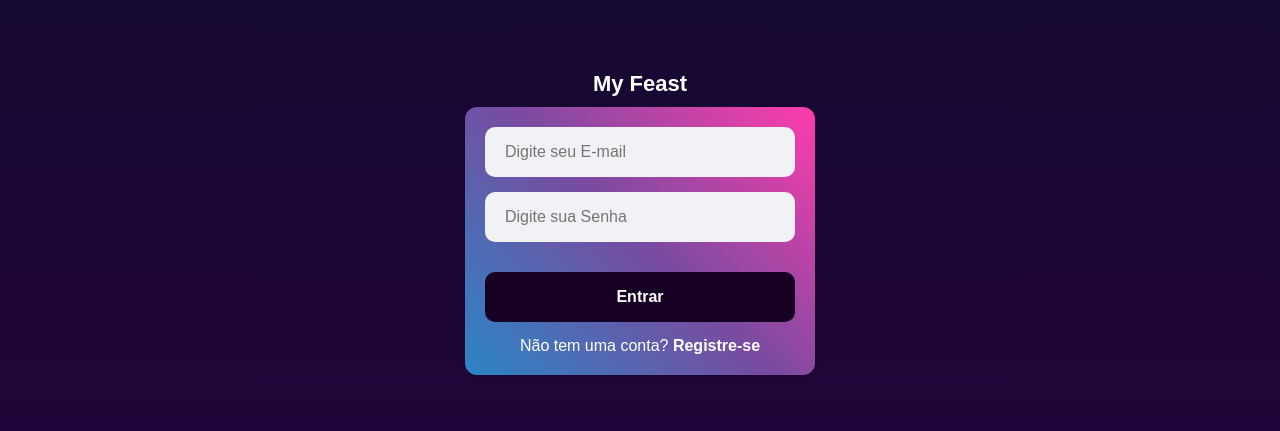
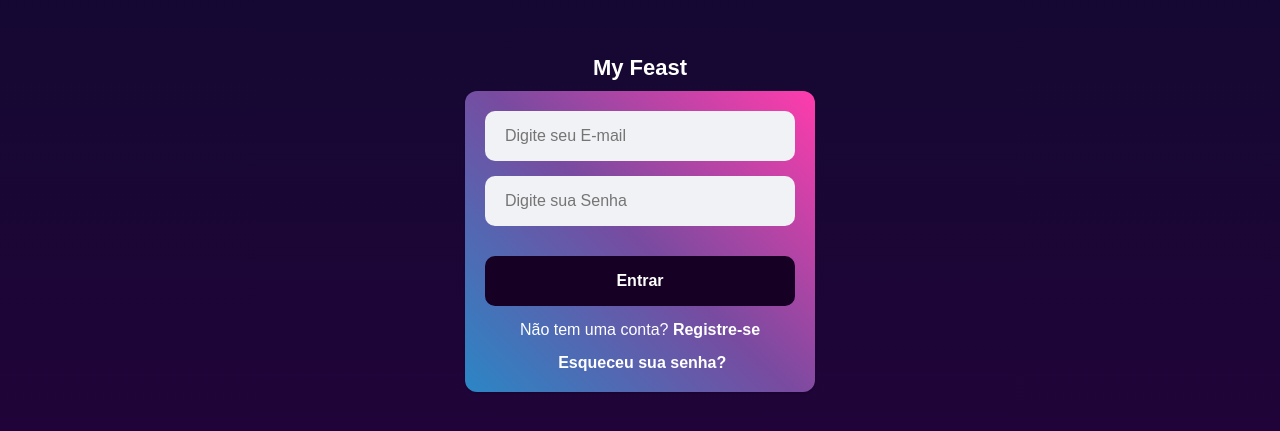
Before and after one commit to lucamykael/login-cadastro, a React (Create React App) app: page / in a window 1280 px wide. Shown: the part 177-608 px from the top of the page. Built offline with nearby package versions, Linux system fonts and the light colour scheme; the HTML template or start-up script is replaced by a standard one.

Commit message:
chore: customize code

```diff
--- a/src/pages/Signin/index.js
+++ b/src/pages/Signin/index.js
@@ -1,8 +1,9 @@
+import { Link, useNavigate } from "react-router-dom";
 import React, { useState } from "react";
+
+import * as C from "./styles";
+import Button from "../../components/Button";
 import Input from "../../components/Input";
-import Button from "../../components/Button";
-import * as C from "./styles";
-import { Link, useNavigate } from "react-router-dom";
 import useAuth from "../../hooks/useAuth";
 
 const Signin = () => {
@@ -52,6 +53,11 @@ const Signin = () => {
             <Link to="/signup">&nbsp;Registre-se</Link>
           </C.Strong>
         </C.LabelSignup>
+        <C.LabelRemember>
+          <C.Strong>
+          <Link to="/remember">&nbsp;Esqueceu sua senha?</Link>
+          </C.Strong>
+        </C.LabelRemember>
       </C.Content>
     </C.Container>
   );
```
